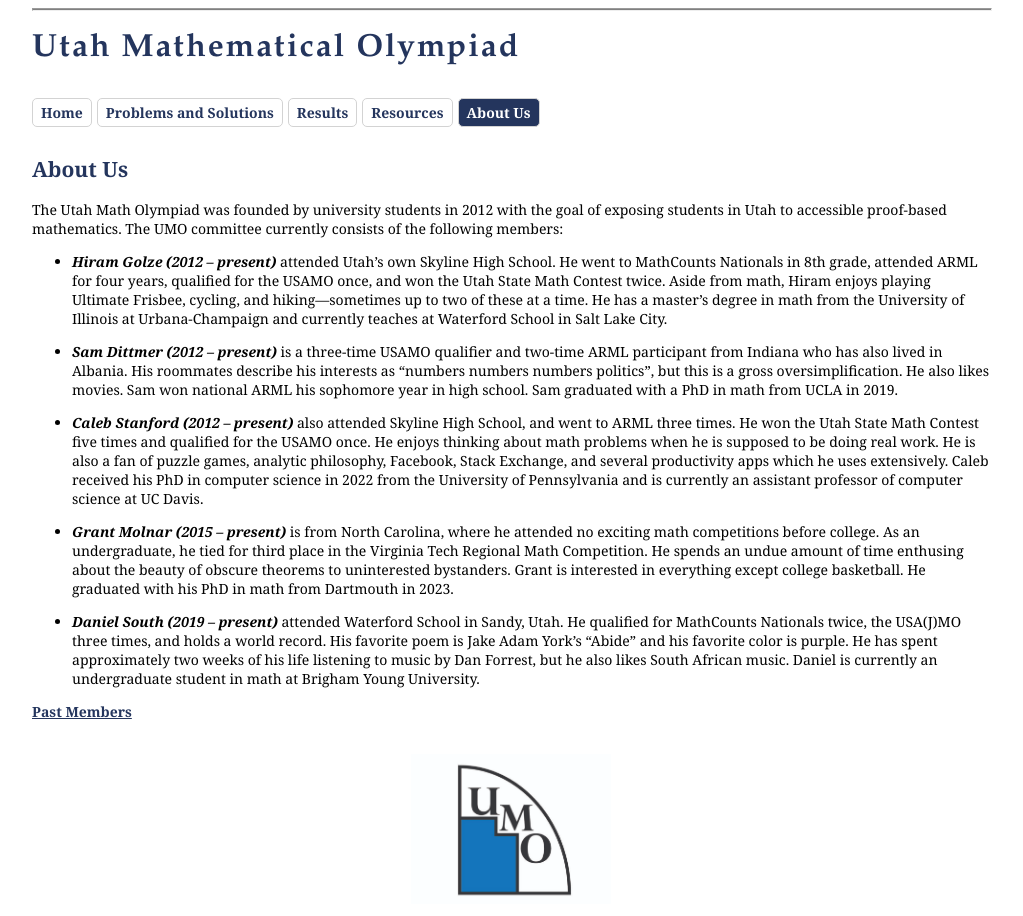
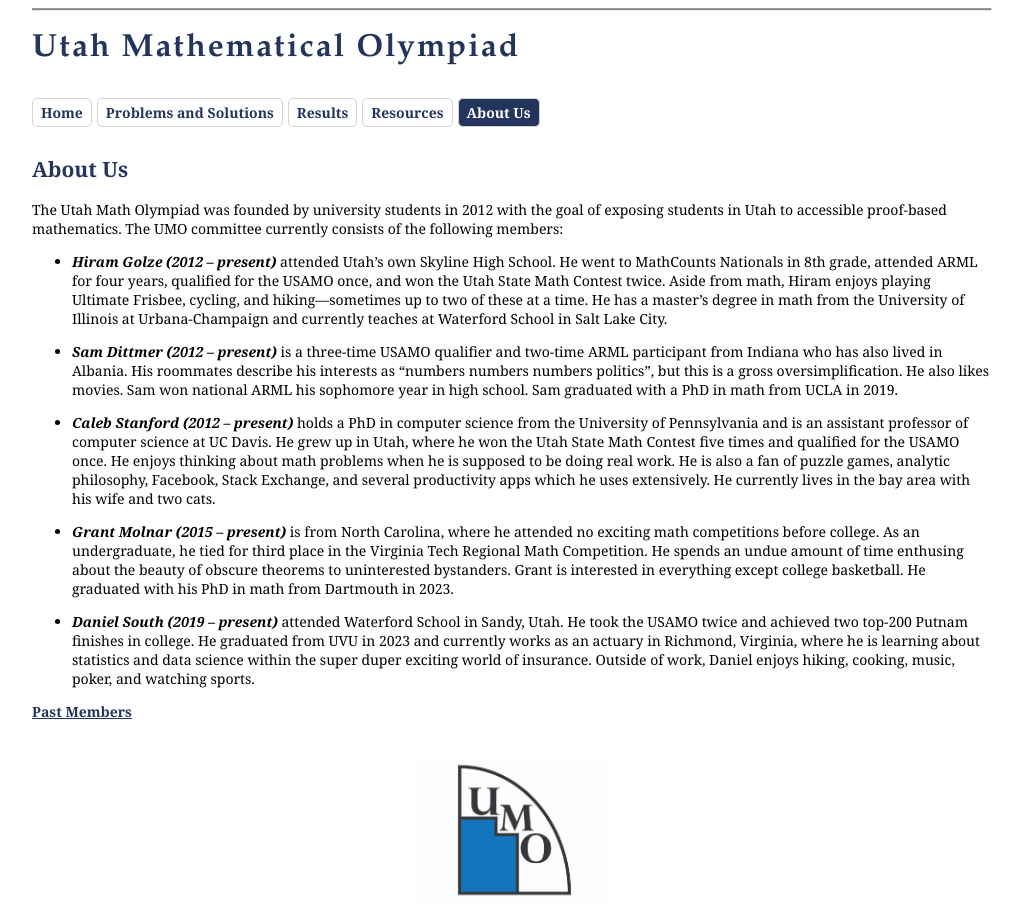
Before and after one commit to hbgolze/hbgolze.github.io, a Jekyll site: the page built from about/index.md, in a window 1280 px wide. Shown: the whole page, without its empty margins (26-1049 px from the left). Built offline with Jekyll 4.4.1, drawn with Linux system fonts in a browser that asks for light colours.

Commit message:
upd bios

```diff
--- a/about/index.md
+++ b/about/index.md
@@ -11,10 +11,16 @@ The Utah Math Olympiad was founded by university students in 2012 with the goal
 
 - ***Sam Dittmer (2012 -- present)*** is a three-time USAMO qualifier and two-time ARML participant from Indiana who has also lived in Albania. His roommates describe his interests as "numbers numbers numbers politics", but this is a gross oversimplification. He also likes movies. Sam won national ARML his sophomore year in high school. Sam graduated with a PhD in math from UCLA in 2019.
 
-- ***Caleb Stanford (2012 -- present)*** also attended Skyline High School, and went to ARML three times. He won the Utah State Math Contest five times and qualified for the USAMO once. He enjoys thinking about math problems when he is supposed to be doing real work. He is also a fan of puzzle games, analytic philosophy, Facebook, Stack Exchange, and several productivity apps which he uses extensively. Caleb received his PhD in computer science in 2022 from the University of Pennsylvania and is currently an assistant professor of computer science at UC Davis.
+- ***Caleb Stanford (2012 -- present)***
+holds a PhD in computer science from the University of Pennsylvania
+and is an assistant professor of computer science at UC Davis.
+He grew up in Utah, where he won the Utah State Math Contest five times and qualified for the USAMO once.
+He enjoys thinking about math problems when he is supposed to be doing real work. He is also a fan of puzzle games, analytic philosophy, Facebook, Stack Exchange, and several productivity apps which he uses extensively.
+He currently lives in the bay area with his wife and two cats.
 
 - ***Grant Molnar (2015 -- present)*** is from North Carolina, where he attended no exciting math competitions before college. As an undergraduate, he tied for third place in the Virginia Tech Regional Math Competition. He spends an undue amount of time enthusing about the beauty of obscure theorems to uninterested bystanders. Grant is interested in everything except college basketball. He graduated with his PhD in math from Dartmouth in 2023.
 
-- ***Daniel South (2019 -- present)*** attended Waterford School in Sandy, Utah. He qualified for MathCounts Nationals twice, the USA(J)MO three times, and holds a world record. His favorite poem is Jake Adam York's "Abide" and his favorite color is purple. He has spent approximately two weeks of his life listening to music by Dan Forrest, but he also likes South African music. Daniel is currently an undergraduate student in math at Brigham Young University.
+- ***Daniel South (2019 -- present)***
+attended Waterford School in Sandy, Utah. He took the USAMO twice and achieved two top-200 Putnam finishes in college. He graduated from UVU in 2023 and currently works as an actuary in Richmond, Virginia, where he is learning about statistics and data science within the super duper exciting world of insurance. Outside of work, Daniel enjoys hiking, cooking, music, poker, and watching sports.
 
 [Past Members](past)
```
